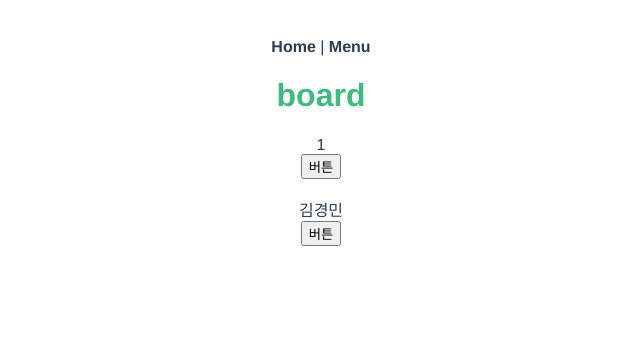
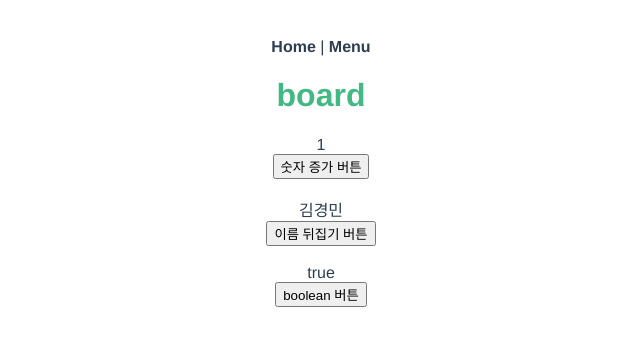
Before and after one commit to kyeongmin21/vueStudy, a Vue app: page /board in a window 1280 px wide. Shown: the top 346 px of the page, without its empty margins (319-959 px from the left). Built offline with nearby package versions, Linux system fonts and the light colour scheme.

Commit message:
Boolean 타입으로 true false 로 바꿔보기

```diff
--- a/src/components/BoardChild.vue
+++ b/src/components/BoardChild.vue
@@ -1,10 +1,15 @@
 <template>
   <div>
     <div>{{ num }}</div>
-    <button @click="update"> 버튼</button>
+    <button @click="update">숫자 증가 버튼</button>
     <br><br>
+
     <div>{{ human }}</div>
-    <button @click="reverseName">버튼</button>
+    <button @click="reverseName">이름 뒤집기 버튼</button>
+    <br><br>
+
+    <div>{{ bool }}</div>
+    <button @click="flag">boolean 버튼</button>
   </div>
 </template>
 
@@ -14,6 +19,7 @@ export default {
   props: {
     num: Number,
     human: String,
+    bool: Boolean,
   },
   data() {
     return {};
@@ -24,6 +30,9 @@ export default {
     },
     reverseName() {
       this.$emit('reverse', this.human)
+    },
+    flag() {
+      this.$emit('onoff', this.bool)
     }
   },
 };
--- a/src/views/Board.vue
+++ b/src/views/Board.vue
@@ -4,7 +4,9 @@
     <BoardChild :num="number"
                 @up="update"
                 :human="person"
-                @reverse="reverseName">
+                @reverse="reverseName"
+                :bool="ttff"
+                @onoff="flag">
 
     </BoardChild>
   </div>
@@ -21,7 +23,8 @@ export default {
   data() {
     return {
       number: 1,
-      person: '김경민'
+      person: '김경민',
+      ttff: true
     };
   },
   methods: {
@@ -30,6 +33,9 @@ export default {
     },
     reverseName(value) {
       this.person = value.split('').reverse().join('')
+    },
+    flag(value) {
+      this.ttff = !value
     }
   },
 };
```
